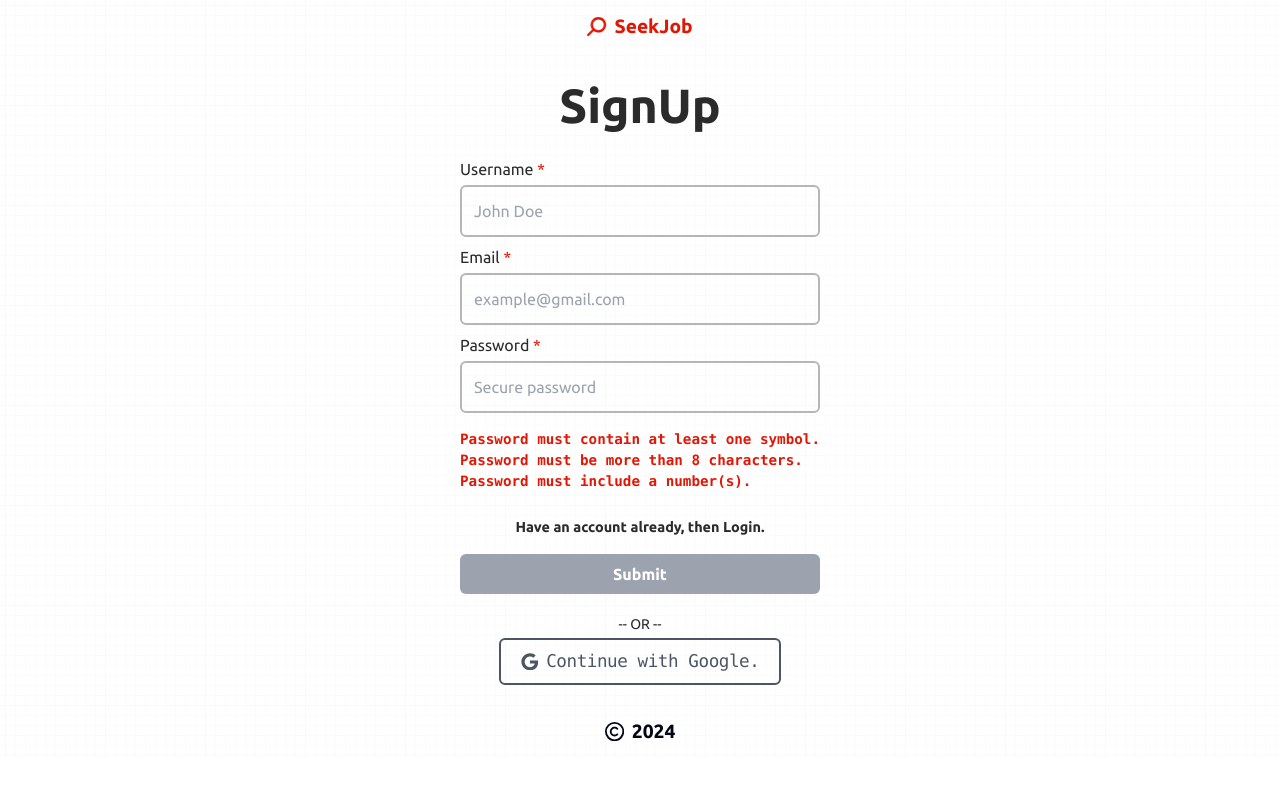
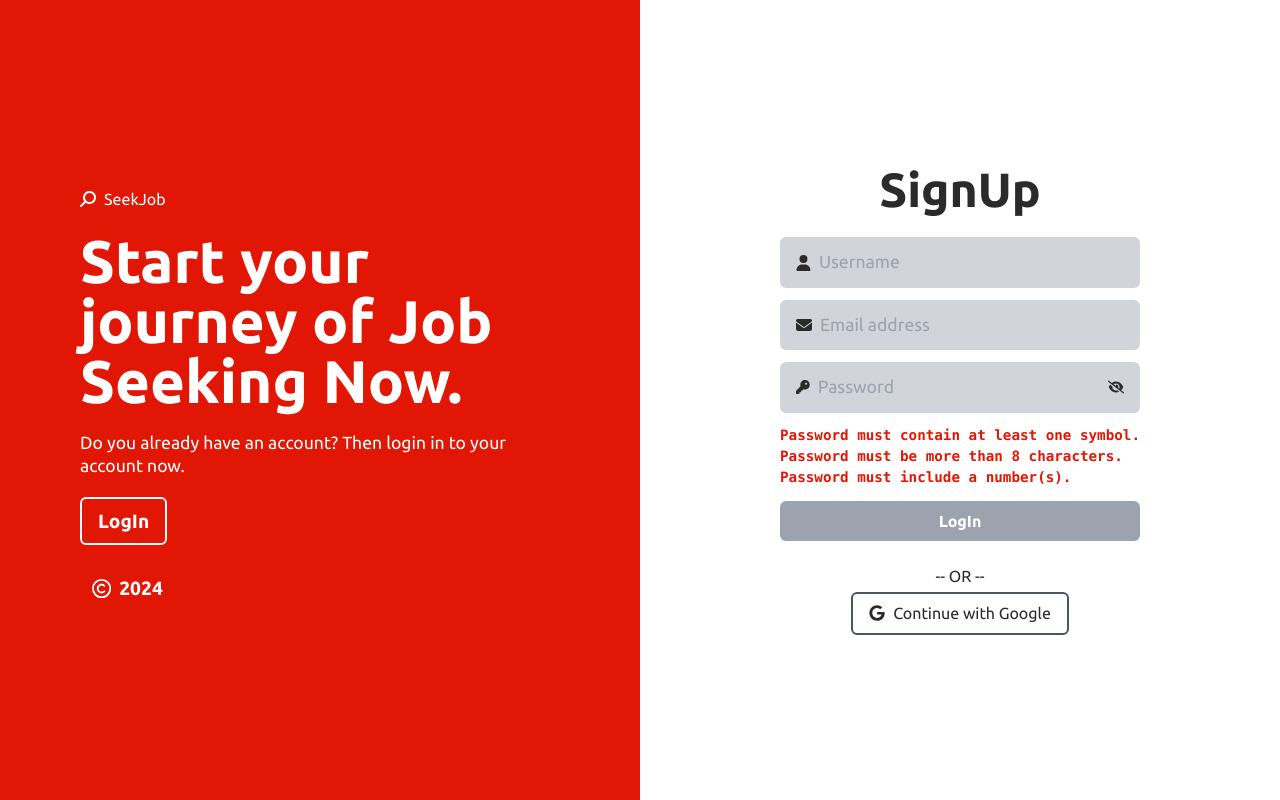
Before and after one commit to fisayo-dev/SeekJob, a React (Vite) app in the folder SeekJob/: page /signup in a window 1280 px wide. Built offline with nearby package versions, Linux system fonts and the light colour scheme.

Commit message:
Modified the login and signup page

```diff
--- a/SeekJob/src/components/Button.jsx
+++ b/SeekJob/src/components/Button.jsx
@@ -1,6 +1,6 @@
 const Button = ({ children, customStyles = "" , disabled}) => {
   return (
-    <button disabled={disabled} className={`${customStyles} app-bg-color px-4 py-2 text-white font-bold rounded-md hover-app-color`}>
+    <button disabled={disabled} className={`${customStyles} app-bg-color px-4 py-2 text-white font-bold rounded-md hover-app-color disabled:bg-gray-400 disabled:cursor-not-allowed`}>
       {children}
     </button>
   );
--- a/SeekJob/src/index.css
+++ b/SeekJob/src/index.css
@@ -5,7 +5,7 @@
   --dark-standard-app-color: #c91606;
   --light-standard-app-color: #fff8f7;
   --standard-app-success-color: @apply bg-green-700;
-  font-family: 'Ubuntu','Montserrat', 'Corbel';
+  font-family: 'Ubuntu','Montserrat', 'Poppins';
   line-height: 1.5;
   font-weight: 400;
   color: hsl(0, 0%, 17%)
@@ -26,6 +26,10 @@
 
 .app-bg-color {
   background-color: var(--standard-app-color);
+}
+
+.app-border {
+  border: 2px solid var(--standard-app-color)
 }
 
 .hover-app-bg-color:hover {
@@ -50,9 +54,6 @@ input {
   @apply text-slate-700
 }
 
-input:focus {
-  border: 2px solid #818181;
-}
 
 .required::after {
   content: ' *';
@@ -61,7 +62,7 @@ input:focus {
 
 .app-success {
   transition: 0.1s ease-in-out;
-  color: #000;
+  @apply text-slate-900;
 }
 
 
@@ -86,6 +87,9 @@ input:focus {
   height: 84vh;
 }
 
+p {
+  line-height: 23px;
+}
 .app-footer {
   height: 8vh;
 }
--- a/SeekJob/src/pages/AppPages/Login.jsx
+++ b/SeekJob/src/pages/AppPages/Login.jsx
@@ -1,14 +1,21 @@
-import { FaGoogle } from "react-icons/fa6";
+import {
+  FaGoogle,
+  FaMagnifyingGlass,
+  FaRegCopyright,
+  FaEnvelope,
+  FaKey,
+  FaEyeSlash,
+  FaEye,
+} from "react-icons/fa6";
 import Button from "../../components/Button";
-import Logo from "../../components/Logo";
-import { NavLink } from "react-router-dom";
+import { NavLink, Link } from "react-router-dom";
 import { useEffect, useState } from "react";
-import Footer from "../../components/Footer";
 
 const Login = () => {
   const [email, setEmail] = useState("");
   const [password, setPassword] = useState("");
   const [disabledBtn, setDisabledBtn] = useState(true);
+  const [openPassword, setOpenPassword] = useState(false);
 
   useEffect(() => {
     if (email.trim() != "" && password.trim() != "") {
@@ -16,68 +23,105 @@ const Login = () => {
     } else {
       setDisabledBtn(true);
     }
-  });
+  }, [email, password]);
+
+  const [windowWidth, setWindowWidth] = useState(window.innerWidth);
+  const [responsive, setResponsive] = useState(false);
+
+  useEffect(() => {
+    windowWidth < 1001 ? setResponsive(true) : setResponsive(false);
+  }, [windowWidth]);
+
+  useEffect(() => {
+    window.addEventListener("resize", () => setWindowWidth(window.innerWidth));
+  }, []);
 
   return (
-    <div className="h-[100vh] graph-bg grid items-stretch">
-      <NavLink to="/">
-        <Logo />
-      </NavLink>
-      <div className="py-5 grid">
-        <h1 className="text-5xl font-bold my-2 text-center">LogIn</h1>
-        <div className="mt-5 grid gap-5 w-full justify-center">
-          <form action="" className="grid gap-2 items-stretch">
-            <div className="grid gap-1">
-              <label htmlFor="" className="required">
-                Email
-              </label>
+    <div className="graph-bg grid grid-cols-2 w-[100vw] overflow-hidden">
+      <div
+        className={`${
+          responsive ? "w-[100vw]" : "w-full"
+        } h-[100vh] bg-[#fff] overflow-scroll grid place-items-center`}
+      >
+        <div className="grid py-2 gap-6 w-full justify-items-center">
+          <NavLink
+            to="/"
+            className={`${
+              responsive ? "flex" : "hidden"
+            } app-text-color items-center gap-2 text-center`}
+          >
+            <FaMagnifyingGlass className="flip" />
+            <p>SeekJob</p>
+          </NavLink>
+          <h2 className="text-5xl font-bold text-center">LogIn </h2>
+          <NavLink to="/signup" className={`${responsive ? "block" : "hidden"} hover-app-text-color`}>
+            New to Seek Job, SignUp now.
+          </NavLink>
+          <form action="" className="grid gap-3 ">
+            <div className="bg-gray-300 w-full rounded-md flex gap-2 items-center px-4 py-3">
+              <FaEnvelope />
               <input
                 type="email"
-                placeholder="Place your email here"
-                className="border-2 border-[#b6b6b6] rounded-md p-3"
+                placeholder="Email address"
+                className=" text-[1.1rem]"
                 value={email}
-                onChange={(e) => {
-                  setEmail(e.target.value);
-                }}
+                onChange={(e) => setEmail(e.target.value)}
               />
             </div>
-            <div className="grid gap-1">
-              <label htmlFor="" className="required">
-                Password
-              </label>
+            <div className="bg-gray-300 w-full rounded-md flex gap-2 items-center px-4 py-3">
+              <FaKey />
               <input
-                type="password"
-                placeholder="Remeber your password ?"
-                className="border-2 border-[#b6b6b6] rounded-md p-3"
+                type={`${openPassword ? "text" : "password"}`}
+                placeholder="Password"
+                className="w-full text-[1.1rem]"
                 value={password}
-                onChange={(e) => {
-                  setPassword(e.target.value);
-                }}
+                onChange={(e) => setPassword(e.target.value)}
               />
-              <NavLink to="/signup">
-                <p className="my-2 text-[0.9rem] text-center hover-app-text-color font-bold">
-                  New to SeekJob, create an account.
-                </p>
-              </NavLink>
+              <div
+                className="cursor-pointer"
+                onClick={() => setOpenPassword((prev) => !prev)}
+              >
+                {openPassword ? <FaEye /> : <FaEyeSlash />}
+              </div>
             </div>
-
-            <Button
-              disabled={disabledBtn}
-              customStyles="w-full disabled:bg-gray-400 disabled:cursor-not-allowed"
-            >
-              Submit
-            </Button>
+            <Button disabled={disabledBtn}>LogIn</Button>
           </form>
           <div className="grid gap-1">
-            <p className="text-center text-sm">-- OR --</p>
-            <div className="py-2 px-5 w-auto m-auto rounded-md border-2 border-gray-600 flex gap-2 justify-center items-center cursor-pointer hover:bg-gray-600 hover:text-white text-gray-600 text-[1.1rem]">
+            <p className="text-center">-- OR --</p>
+            <div className="px-4 py-2 border-2 border-gray-600 hover:bg-gray-600 hover:text-white cursor-pointer rounded-md flex items-center justify-center gap-2">
               <FaGoogle />
-              <pre className="tracking-tight">Continue with Google.</pre>
+              <p>Continue with Google</p>
             </div>
           </div>
         </div>
       </div>
-      <Footer />
+      <div
+        className={`app-bg-color w-full h-[100vh] shadow-lg ${
+          responsive ? "hidden" : "grid"
+        } place-items-center`}
+      >
+        <div className="w-full text-white grid py-3 px-20 gap-5 justify-items-">
+          <NavLink to="/" className="flex items-center gap-2">
+            <FaMagnifyingGlass className="flip" />
+            <p>SeekJob</p>
+          </NavLink>
+          <h2 className="text-6xl font-bold ">
+            We are glad to meet <b>you</b> again!!
+          </h2>
+          <p className="text-[1.1rem] bg-blck">
+            Are you new to SeekJob, create an account now.
+          </p>
+          <Link to="/signup">
+            <button className="px-4 py-2 rounded-md border-2 border-white hover:bg-white hover-app-text-color text-[1.2rem] font-bold">
+              SignUp
+            </button>
+          </Link>
+          <div className="flex gap-2 font-bold p-3 bg-transparent items-center text-[1.2rem]">
+            <FaRegCopyright />
+            <p>{new Date().getFullYear()}</p>
+          </div>
+        </div>
+      </div>
     </div>
   );
 };
--- a/SeekJob/src/pages/AppPages/SignUp.jsx
+++ b/SeekJob/src/pages/AppPages/SignUp.jsx
@@ -1,19 +1,39 @@
-import { FaGoogle } from "react-icons/fa6";
+import {
+  FaEnvelope,
+  FaEye,
+  FaEyeSlash,
+  FaGoogle,
+  FaKey,
+  FaUser,
+  FaRegCopyright,
+} from "react-icons/fa6";
 import Button from "../../components/Button";
-import Logo from "../../components/Logo";
-import { NavLink } from "react-router-dom";
+import { Link, NavLink } from "react-router-dom";
 import { useEffect, useState } from "react";
-import Footer from "../../components/Footer";
+import { FaMagnifyingGlass } from "react-icons/fa6";
 
 const SignUp = () => {
+  // Input States
   const [username, setUsername] = useState("");
   const [email, setEmail] = useState("");
   const [password, setPassword] = useState("");
   const [disabledBtn, setDisabledBtn] = useState(true);
-
   const [numValid, setNumValid] = useState(false);
   const [lenValid, setLenValid] = useState(false);
   const [symblValid, setSymblValid] = useState(false);
+  const [openPassword, setOpenPassword] = useState(false);
+
+  // Responsive states
+  const [windowWidth, setWindowWidth] = useState(window.innerWidth);
+  const [responsive, setResponsive] = useState(false);
+
+  useEffect(() => {
+    windowWidth < 1001 ? setResponsive(true) : setResponsive(false);
+  }, [windowWidth]);
+
+  useEffect(() => {
+    window.addEventListener("resize", () => setWindowWidth(window.innerWidth));
+  }, []);
 
   function checkPwdNum() {
     let i = 0;
@@ -72,7 +92,7 @@ const SignUp = () => {
     if (
       username.trim() != "" &&
       email.trim() != "" &&
-      password.length >= 8 &&
+      lenValid &&
       numValid &&
       symblValid
     ) {
@@ -83,97 +103,112 @@ const SignUp = () => {
   });
 
   return (
-    <div className="h-full graph-bg grid items-start">
-      <NavLink to="/">
-        <Logo />
+    <div className="graph-bg grid grid-cols-2 w-[100vw]  overflow-hidden">
+      <div
+        className={`app-bg-color w-full h-[100vh] shadow-lg ${
+          responsive ? "hidden" : "grid"
+        } place-items-center`}
+      >
+        <div className="w-full text-white grid py-3 px-20 gap-5 justify-items-">
+          <NavLink to="/" className="flex items-center gap-2">
+            <FaMagnifyingGlass className="flip" />
+            <p>SeekJob</p>
           </NavLink>
-      <div className="py-5 grid">
-        <h1 className="text-5xl font-bold  my-2 text-center">SignUp</h1>
-        <div className="mt-5 grid gap-5 m-auto">
-          <form action="" className="grid gap-2">
-            <div className="grid gap-1">
-              <label htmlFor="" className="required">
-                Username
-              </label>
+          <h2 className="text-6xl font-bold ">
+            Start your journey of <b>Job Seeking</b> Now.
+          </h2>
+          <p className="text-[1.1rem] bg-blck">
+            Do you already have an account? Then login in to your account now.
+          </p>
+          <Link to="/login">
+            <button className="px-4 py-2 rounded-md border-2 border-white hover:bg-white hover-app-text-color text-[1.2rem] font-bold">
+              LogIn
+            </button>
+          </Link>
+          <div className="flex gap-2 font-bold p-3 bg-transparent items-center text-[1.2rem]">
+            <FaRegCopyright />
+            <p>{new Date().getFullYear()}</p>
+          </div>
+        </div>
+      </div>
+      <div
+        className={`${
+          responsive ? "w-[100vw]" : "w-full"
+        } h-[100vh] bg-[#fff] overflow-scroll grid place-items-center`}
+      >
+        <div className="grid w-full py-2 gap-6 justify-items-center">
+          <NavLink
+            to="/"
+            className={`${
+              responsive ? "flex" : "hidden"
+            } app-text-color items-center gap-2`}
+          >
+            <FaMagnifyingGlass className="flip" />
+            <p>SeekJob</p>
+          </NavLink>
+          <h2 className="text-5xl font-bold text-center">SignUp</h2>
+          <NavLink to="/login" className={`${responsive ? "block" : "hidden"} hover-app-text-color`}>
+            Already have an account, Login.
+          </NavLink>
+          <form action="" className="grid gap-3 ">
+            <div className="bg-gray-300 w-full rounded-md flex gap-2 items-center px-4 py-3">
+              <FaUser />
               <input
                 type="text"
-                placeholder="John Doe"
-                className="border-2 border-[#b6b6b6] rounded-md p-3"
+                placeholder="Username"
+                className="w-full text-[1.1rem]"
                 value={username}
-                onChange={(e) => {
-                  setUsername(e.target.value);
-                }}
+                onChange={(e) => setUsername(e.target.value)}
               />
             </div>
-            <div className="grid gap-1">
-              <label htmlFor="" className="required">
-                Email
-              </label>
+            <div className="bg-gray-300 w-full rounded-md flex gap-2 items-center px-4 py-3">
+              <FaEnvelope />
               <input
                 type="email"
-                placeholder="example@gmail.com"
-                className="border-2 border-[#b6b6b6] rounded-md p-3"
+                placeholder="Email address"
+                className=" text-[1.1rem]"
                 value={email}
-                onChange={(e) => {
-                  setEmail(e.target.value);
-                }}
+                onChange={(e) => setEmail(e.target.value)}
               />
             </div>
-            <div className="grid gap-1">
-              <label htmlFor="" className="required">
-                Password
-              </label>
+            <div className="bg-gray-300 w-full rounded-md flex gap-2 items-center px-4 py-3">
+              <FaKey />
               <input
-                type="password"
-                placeholder="Secure password"
-                className="border-2 border-[#b6b6b6] rounded-md p-3"
+                type={`${openPassword ? "text" : "password"}`}
+                placeholder="Password"
+                className="w-full text-[1.1rem]"
                 value={password}
-                onChange={(e) => {
-                  setPassword(e.target.value);
-                }}
+                onChange={(e) => setPassword(e.target.value)}
               />
+              <div
+                className="cursor-pointer"
+                onClick={() => setOpenPassword((prev) => !prev)}
+              >
+                {openPassword ? <FaEye /> : <FaEyeSlash />}
               </div>
-              <div className="my-2 text-[0.6rem] md:text-[0.89rem] font-bold">
-                <pre
-                  className={`${symblValid ? "app-success" : "app-text-color"}`}
-                >
+            </div>
+            <div className="grid gao-1 text-[0.7rem] md:text-[0.89rem] font-bold">
+              <pre className={`${symblValid ? "app-success" : "app-text-color"}`}>
                 Password must contain at least one symbol.
               </pre>
-                <pre
-                  className={`${lenValid ? "app-success" : "app-text-color"}`}
-                >
+              <pre className={`${lenValid ? "app-success" : "app-text-color"}`}>
                 Password must be more than 8 characters.
               </pre>
-                <pre
-                  className={`${numValid ? "app-success" : "app-text-color"}`}
-                >
+              <pre className={`${numValid ? "app-success" : "app-text-color"}`}>
                 Password must include a number(s).
               </pre>
             </div>
-
-              <NavLink to="/login">
-                <p className="my-2 text-[0.9rem] text-center hover-app-text-color font-bold">
-                  Have an account already, then Login.
-                </p>
-              </NavLink>
-
-            <Button
-              disabled={disabledBtn}
-              customStyles="w-full disabled:bg-gray-400 disabled:cursor-not-allowed"
-            >
-              Submit
-            </Button>
+            <Button disabled={disabledBtn}>LogIn</Button>
           </form>
           <div className="grid gap-1">
-            <p className="text-center text-sm">-- OR --</p>
-            <div className="py-2 px-5 w-auto m-auto rounded-md border-2 border-gray-600 flex gap-2 justify-center items-center cursor-pointer hover:bg-gray-600 hover:text-white text-gray-600 text-[1.1rem]">
+            <p className="text-center">-- OR --</p>
+            <div className="px-4 py-2 border-2 border-gray-600 hover:bg-gray-600 hover:text-white cursor-pointer  rounded-md flex items-center justify-center gap-2">
               <FaGoogle />
-              <pre className="tracking-tight">Continue with Google.</pre>
+              <p>Continue with Google</p>
             </div>
           </div>
         </div>
       </div>
-      <Footer />
     </div>
   );
 };
--- a/SeekJob/src/pages/LandingPage.jsx
+++ b/SeekJob/src/pages/LandingPage.jsx
@@ -10,9 +10,9 @@ const LandingPage = () => {
       <NavLink to="/">
         <Logo />
       </NavLink>
-      <div className="grid  gap-2 md:flex w-3/4 m-auto items-center">
+      <div className="grid gap-2 md:flex w-3/4 m-auto items-center">
         <div className="grid gap-3 my-[1rem]">
-          <h1 className="text-6xl app-tet-color font-extrabold text-slate-900">
+          <h1 className="text-6xl md:text-7xl app-tet-color font-extrabold text-slate-900">
             Look for any job of your choice.
           </h1>
           <p className="text-[1.1rem] w-2/3 tracking-tighter text-slate-700 ">
```
Lines whose indentation alone changed are shown as unchanged.
